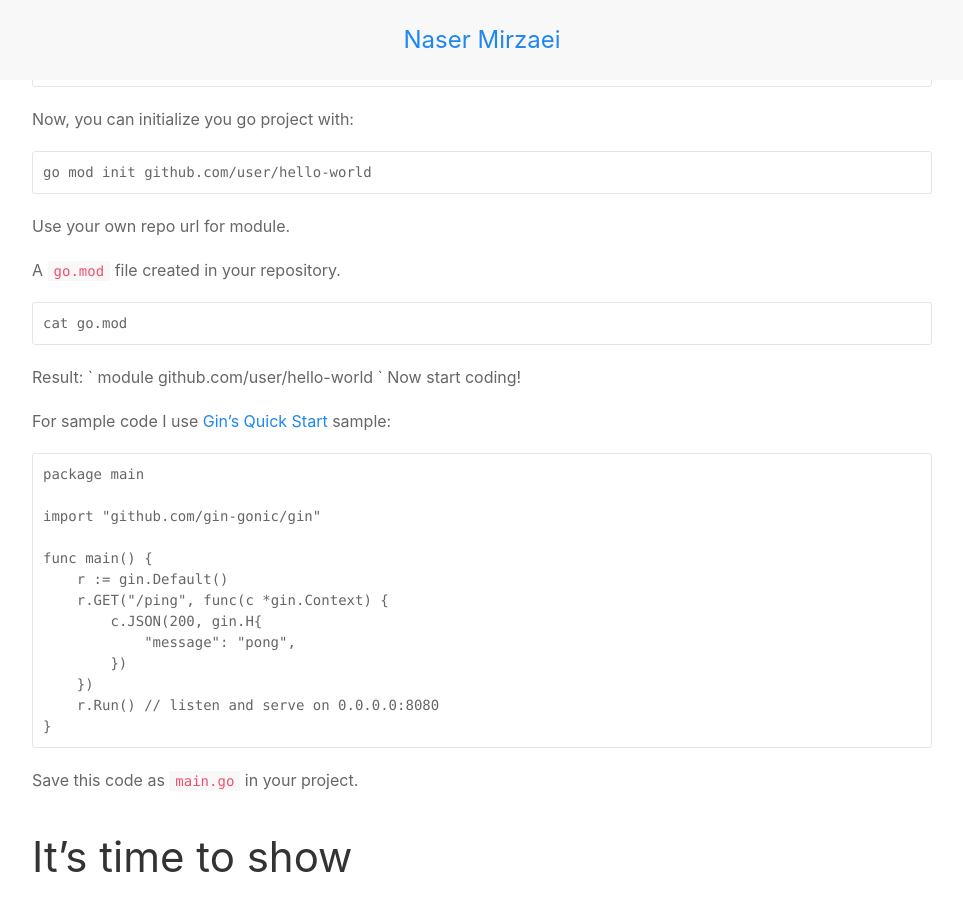
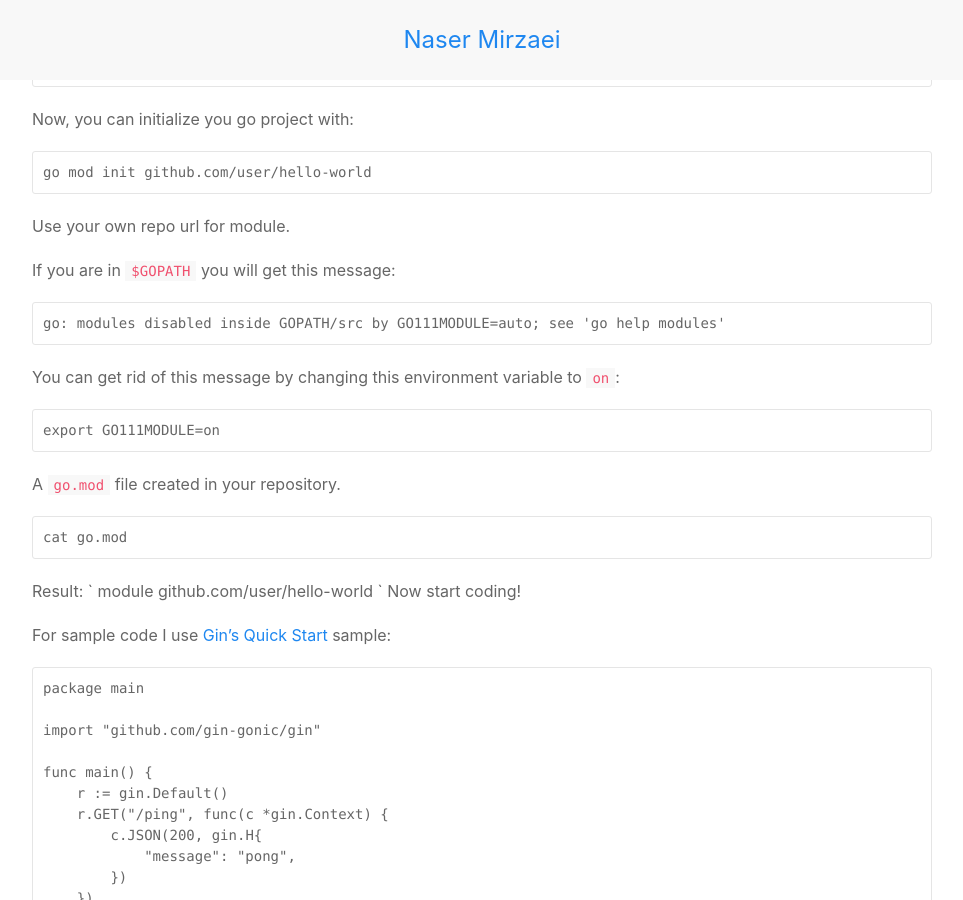
Before and after one commit to nasermirzaei89/nasermirzaei89.github.io, a Jekyll site: the page built from _posts/2018-12-14-using-go-modules.md, in a window 1280 px wide and 900 px high, scrolled down 508 px. Shown: the whole window, without its empty margins (158-1121 px from the left). Built offline with Jekyll 4.4.1, drawn with Linux system fonts in a browser that asks for light colours; nearby versions of some CDN libraries; comment, search, counter and statistics services are not loaded.

Commit message:
Update 2018-12-14-using-go-modules.md

````diff
--- a/_posts/2018-12-14-using-go-modules.md
+++ b/_posts/2018-12-14-using-go-modules.md
@@ -22,6 +22,16 @@ Now, you can initialize you go project with:
 go mod init github.com/user/hello-world
 ```
 Use your own repo url for module.
+
+If you are in `$GOPATH` you will get this message:
+```
+go: modules disabled inside GOPATH/src by GO111MODULE=auto; see 'go help modules'
+```
+
+You can get rid of this message by changing this environment variable to `on`:
+```bash
+export GO111MODULE=on
+```
 
 A `go.mod` file created in your repository.
 ```bash
````
